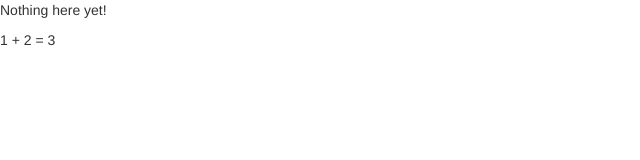
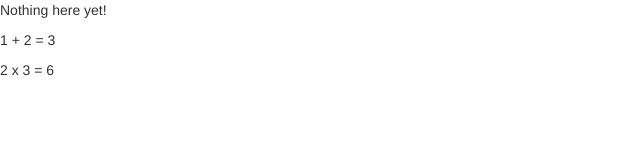
Before and after one commit to ramadhaniabidin/Learn-Angular, a website: page app/index.html in a window 1280 px wide. Shown: the full height of the page, 0-640 px from the left. Drawn offline with nearby package versions, Linux system fonts and the light colour scheme.

Commit message:
another random change

```diff
--- a/app/index.html
+++ b/app/index.html
@@ -10,6 +10,7 @@
 
     <p>Nothing here {{'yet' + '!'}}</p>
     <p>1 + 2 = {{1 + 2}}</p>
+    <p>2 x 3 = {{2*3}}</p>
 
   </body>
 </html>
```
